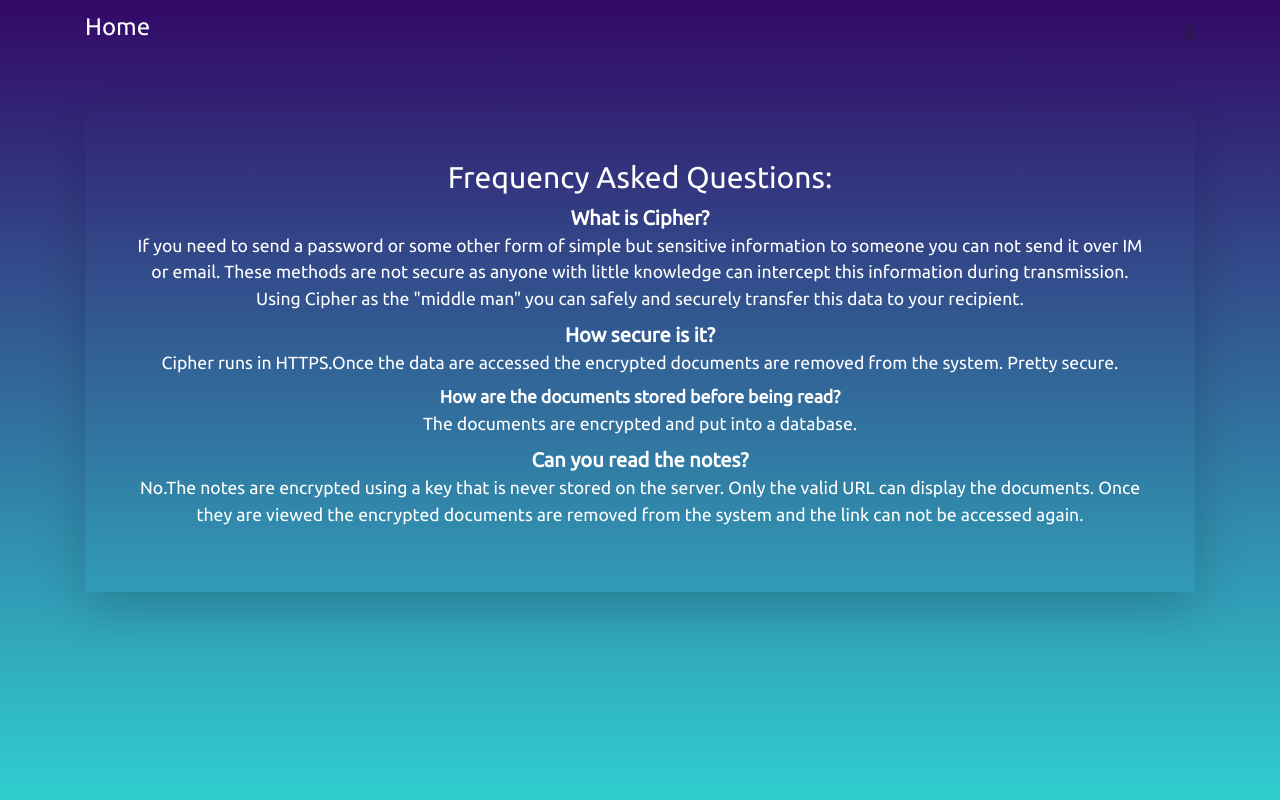
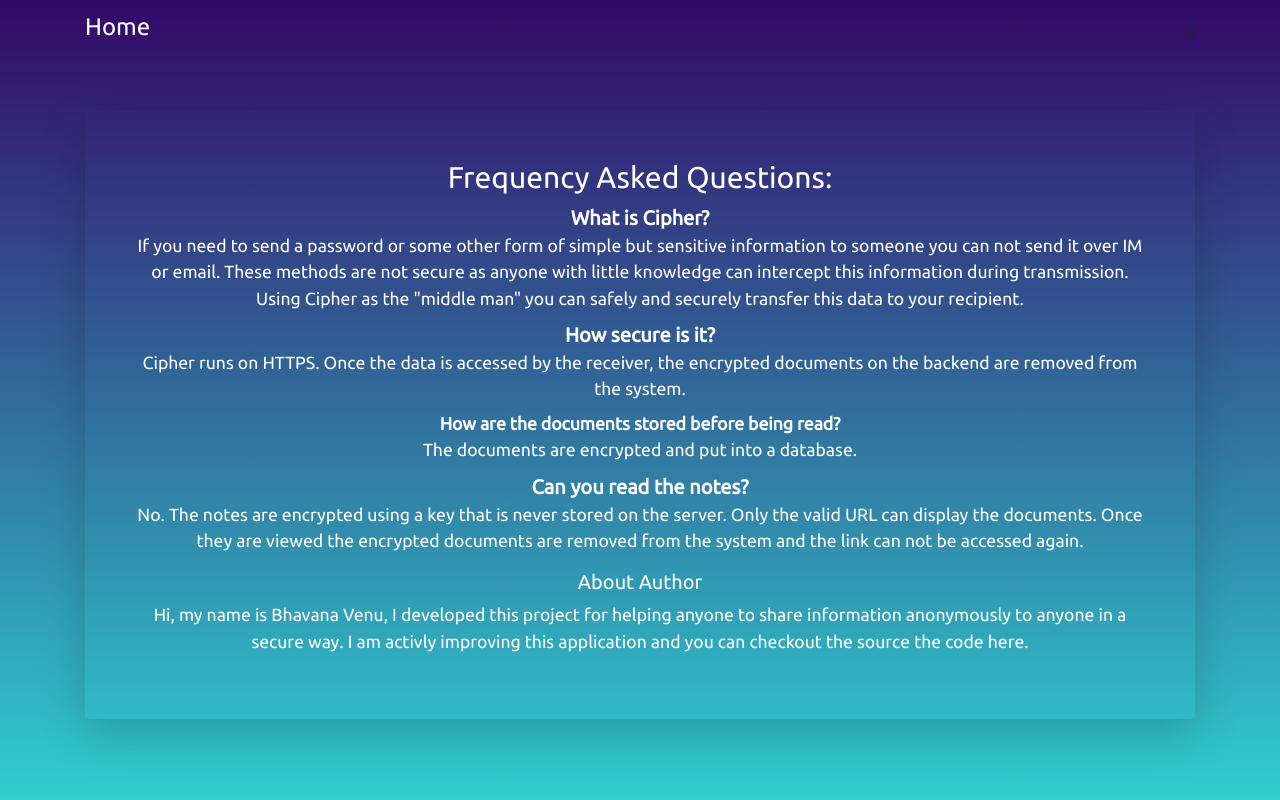
Before and after one commit to bhavanavenu/Final-project, a React (Create React App) app in the folder client/: page /profile in a window 1280 px wide. Built offline with nearby package versions, Linux system fonts and the light colour scheme.

Commit message:
add about author

```diff
--- a/client/src/components/pages/Profile.js
+++ b/client/src/components/pages/Profile.js
@@ -26,19 +26,29 @@
             </dd>
             <dt style={{ fontSize: 20 }}>How secure is it?</dt>
             <dd>
-              Cipher runs in HTTPS.Once the data are accessed the encrypted
-              documents are removed from the system. Pretty secure.
+              Cipher runs on HTTPS. Once the data is accessed by the receiver,
+              the encrypted documents on the backend are removed from the
+              system.
             </dd>
             <dt>How are the documents stored before being read?</dt>
             <dd>The documents are encrypted and put into a database.</dd>
             <dt style={{ fontSize: 20 }}>Can you read the notes?</dt>
             <dd>
-              No.The notes are encrypted using a key that is never stored on the
-              server. Only the valid URL can display the documents. Once they
-              are viewed the encrypted documents are removed from the system and
-              the link can not be accessed again.
+              No. The notes are encrypted using a key that is never stored on
+              the server. Only the valid URL can display the documents. Once
+              they are viewed the encrypted documents are removed from the
+              system and the link can not be accessed again.
             </dd>
           </dl>
+
+          <p>
+            <h5>About Author</h5>
+            Hi, my name is Bhavana Venu, I developed this project for helping
+            anyone to share information anonymously to anyone in a secure way. I
+            am activly improving this application and you can checkout the
+            source the code{" "}
+            <a href="https://github.com/bhavanavenu/Final-project">here</a>.
+          </p>
         </div>
       </div>
     );
```
